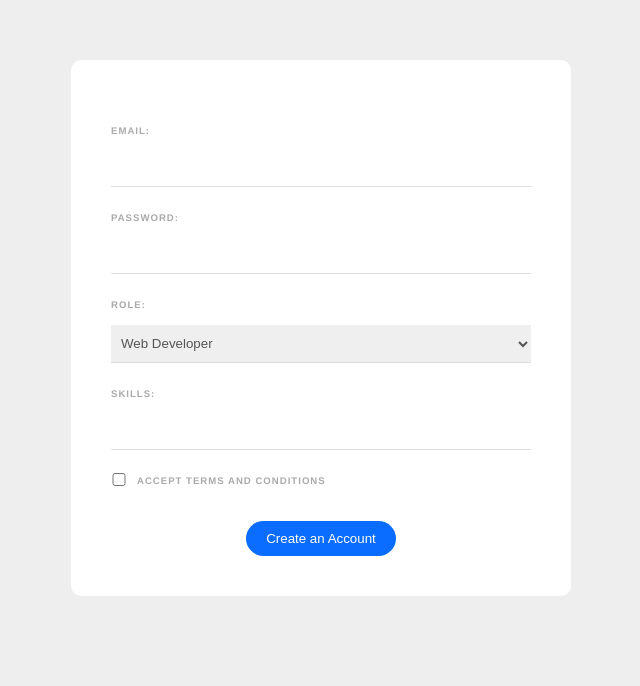
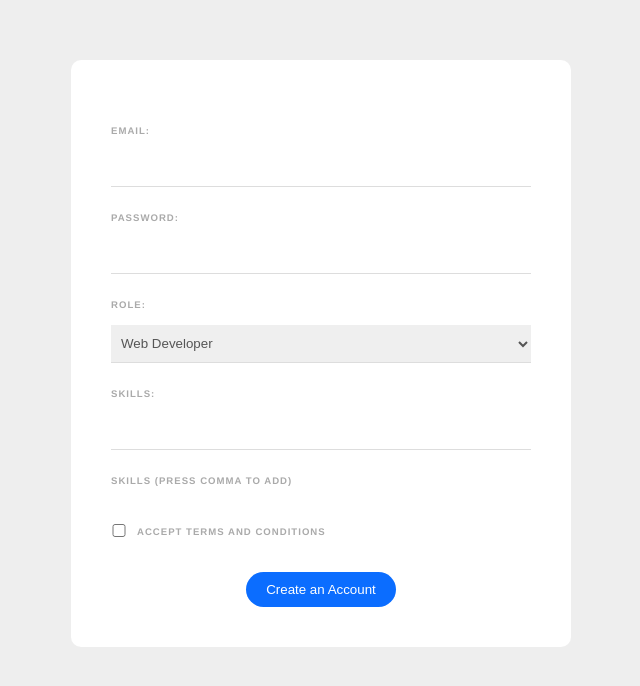
Before and after one commit to asmaaadel0/Web-Form, a Vue app: page / in a window 1280 px wide. Shown: the top 686 px of the page, without its empty margins (319-959 px from the left). Built offline with nearby package versions, Linux system fonts and the light colour scheme.

Commit message:
Update SignupForm.vue

```diff
--- a/src/components/SignupForm.vue
+++ b/src/components/SignupForm.vue
@@ -15,6 +15,7 @@
 
         <label for="skills">Skills:</label>
         <input type="text" name="skills" id="skills" v-model="tempSkill" @keyup="addSkill">
+        <div class="add">skills (press comma to add)</div>
         <div v-for="skill in skills" :key="skill" class="pill">
             <span @click="deleteSkill(skill)">{{  skill  }}</span>
         </div>
@@ -78,7 +79,8 @@ form {
     border-radius: 10px;
 }
 
-label {
+label,
+.add {
     color: #aaa;
     display: inline-block;
     margin: 25px 0 15px;
```
